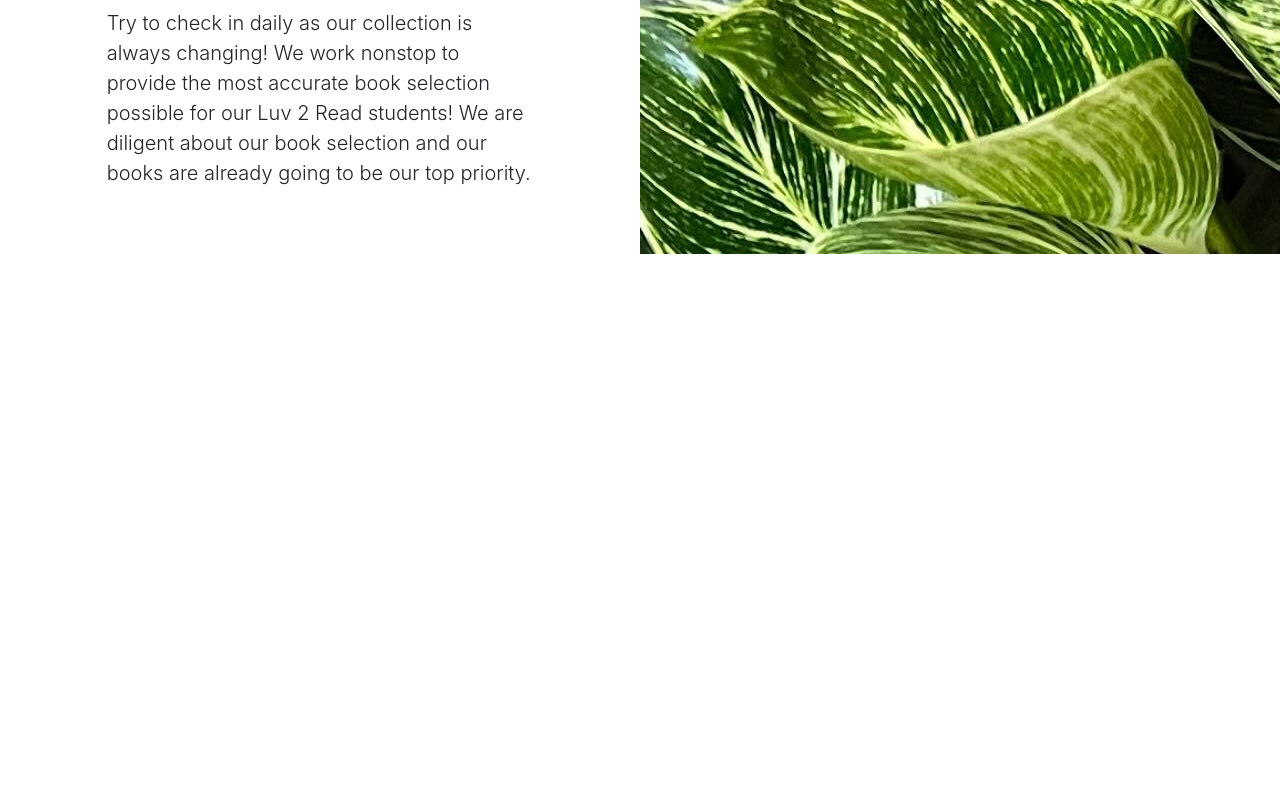
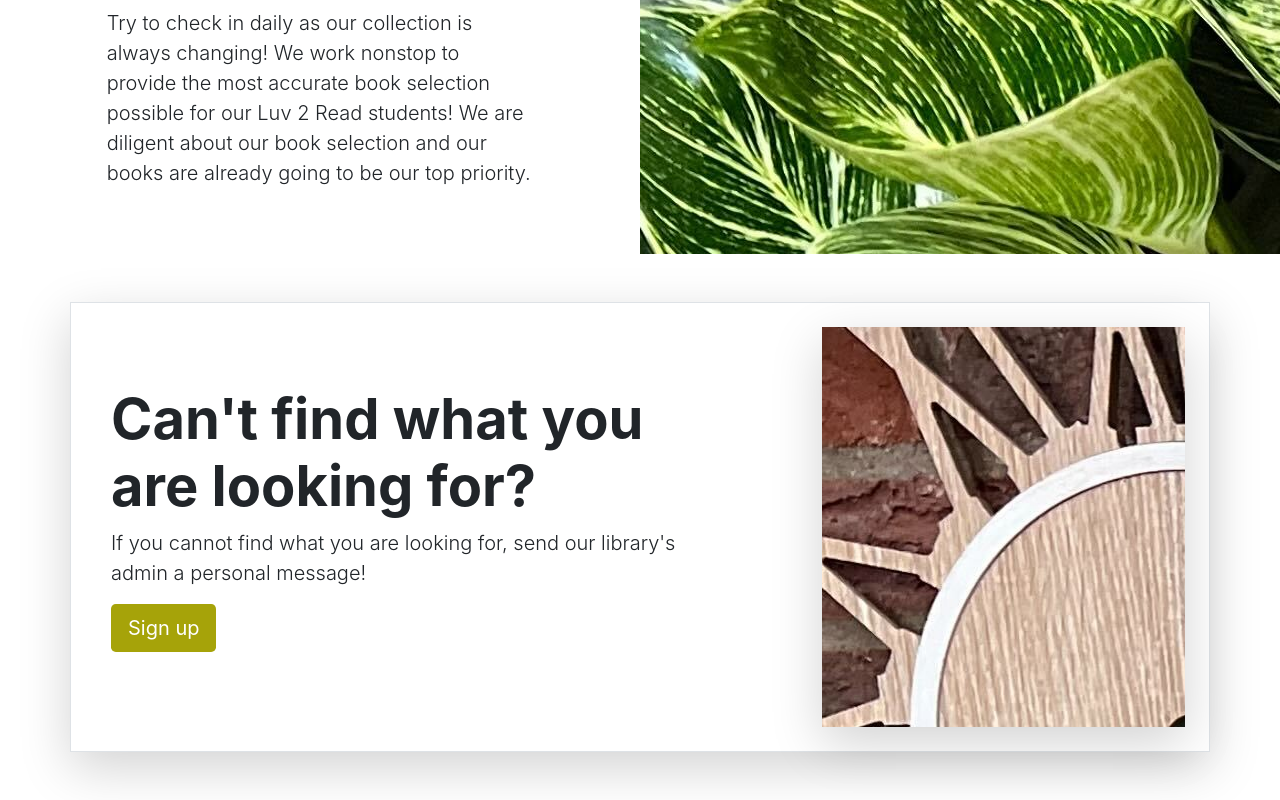
Before and after one commit to JesuZConte/react-project-frontend, a React (Create React App) app: page / in a window 1280 px wide. Shown: the part 1664-2464 px from the top of the page. Before the commit the page ends 1918 px from the top, so only its background shows below. Built offline with nearby package versions, Linux system fonts and the light colour scheme.

Commit message:
Adding Library Service at the bottom of the page

```diff
--- a/src/App.tsx
+++ b/src/App.tsx
@@ -4,6 +4,7 @@
 import { ExploreTopBooks } from './layouts/HomePage/ExploreTopBooks';
 import { Carousel } from './layouts/HomePage/Carousel';
 import { Heros } from './layouts/HomePage/Heros';
+import { LibraryServices } from './layouts/HomePage/LibraryServices';
 
 function App() {
   return (
@@ -12,6 +13,7 @@
       <ExploreTopBooks />
       <Carousel />
       <Heros />
+      <LibraryServices />
     </div>
 
   );
--- a/src/layouts/HomePage/Heros.tsx
+++ b/src/layouts/HomePage/Heros.tsx
@@ -36,7 +36,7 @@
             <div className="d-lg-none">
                 <div className="container">
                     <div className="m-2">
-                        <div className="col-image-left">
+                        <div className="col-image-left"></div>
                         <div className="mt-2">
                             <h1>What have you been reading?</h1>
                             <p className="lead">The library team would love to know what you've been reading.
@@ -45,9 +45,8 @@
                             <a className="btn main-color btn-lg text-white" href="#">Sign up</a>
                         </div>
                     </div>
-                    </div>
                     <div className="m-2">
-                        <div className="col-image-right">
+                        <div className="col-image-right"></div>
                         <div className="mt-2">
                             <h1>Our collection is always changing!</h1>
                             <p className="lead">
@@ -61,6 +60,5 @@
                 </div>
             </div>
         </div>
-        </div>
     );
 }
--- /dev/null
+++ b/src/layouts/HomePage/LibraryServices.tsx
@@ -0,0 +1,20 @@
+export const LibraryServices = () => {
+    return (
+        <div className="container my-5">
+            <div className="row p-4 align-items-center border shadow-lg">
+                <div className="col-lg-7 p-3">
+                    <h1 className="display-4 fw-bold">
+                        Can't find what you are looking for?
+                    </h1>
+                    <p className="lead">
+                        If you cannot find what you are looking for, send our library's admin a personal message!
+                    </p>
+                    <div className="d-grip gap-2 justify-content-md-start mb-4 mb-lg-3">
+                        <a className="btn main-color btn-lg text-white" href="#">Sign up</a>
+                    </div>
+                </div>
+                <div className="col-lg-4 offset-lg-1 shadow-lg lost-image"></div>
+            </div>
+        </div>
+    );
+}
```
Lines whose indentation alone changed are shown as unchanged.
